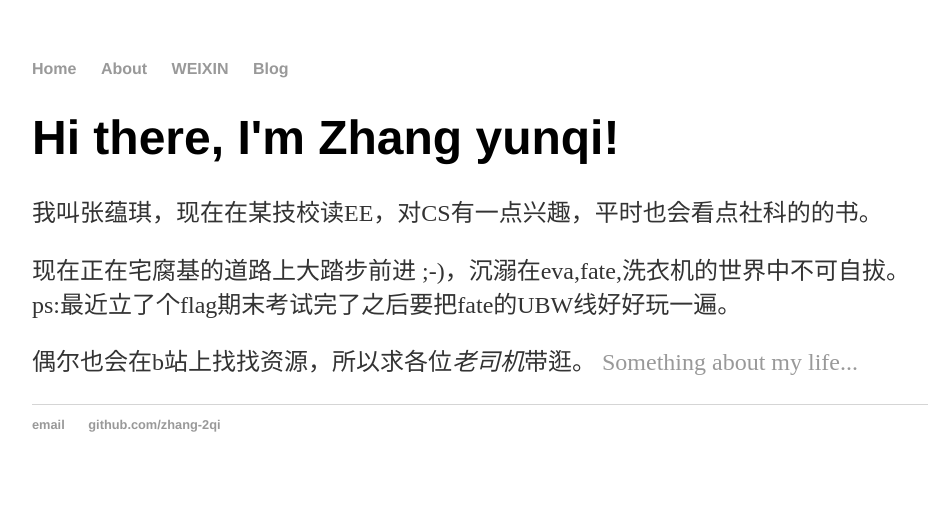
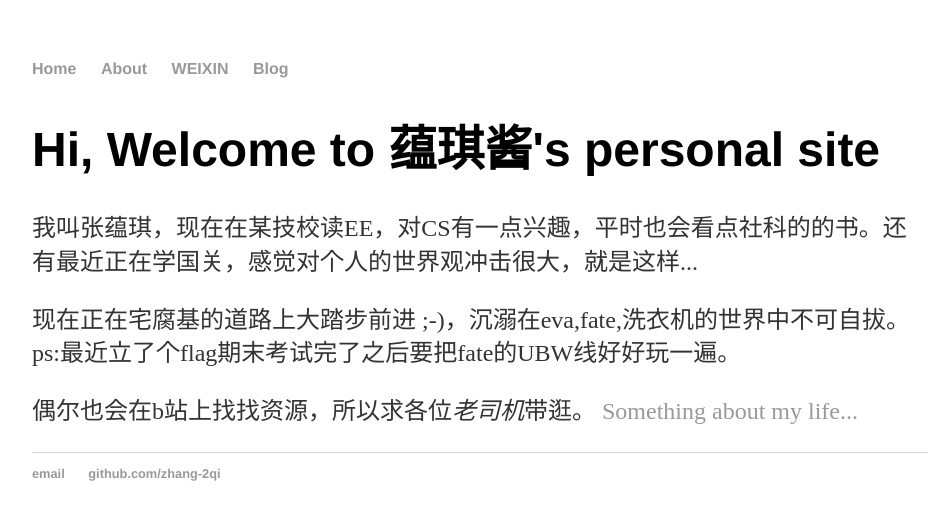
Before and after one commit to zhang-2qi/zhang-2qi.github.io, a Jekyll site: the page built from index.html, in a window 1280 px wide. Shown: the top 520 px of the page, without its empty margins (160-1097 px from the left). Built offline with Jekyll 4.4.1, drawn with Linux system fonts in a browser that asks for light colours.

Commit message:
Update index.html

```diff
--- a/index.html
+++ b/index.html
@@ -1,10 +1,10 @@
 ---
 layout: default
-title: zhangyunqi in EE
+title: 幸运E的蕴琪酱
 ---
 <div class="blurb">
-	<h1>Hi there, I'm Zhang yunqi!</h1>
-	<p>我叫张蕴琪，现在在某技校读EE，对CS有一点兴趣，平时也会看点社科的的书。</p>
+	<h1> Hi, Welcome to 蕴琪酱's personal site </h1>
+	<p>我叫张蕴琪，现在在某技校读EE，对CS有一点兴趣，平时也会看点社科的的书。还有最近正在学国关，感觉对个人的世界观冲击很大，就是这样...</p>
 	<p>现在正在宅腐基的道路上大踏步前进 ;-)，沉溺在eva,fate,洗衣机的世界中不可自拔。ps:最近立了个flag期末考试完了之后要把fate的UBW线好好玩一遍。</p>
 	<p>偶尔也会在b站上找找资源，所以求各位<em>老司机</em>带逛。
 		 <a href="/about">Something about my life...</a></p>
```
